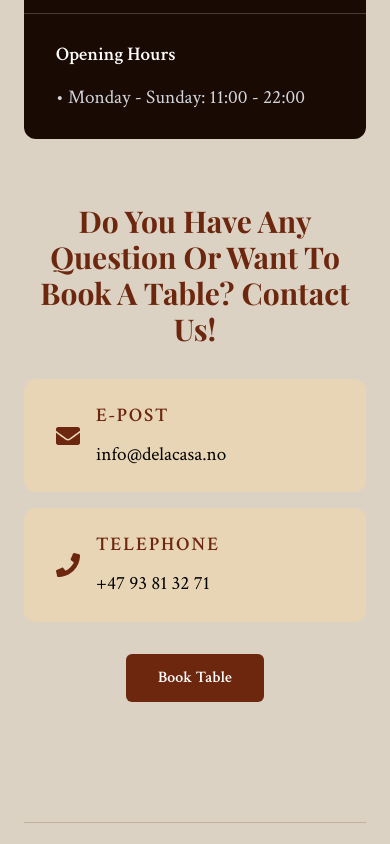
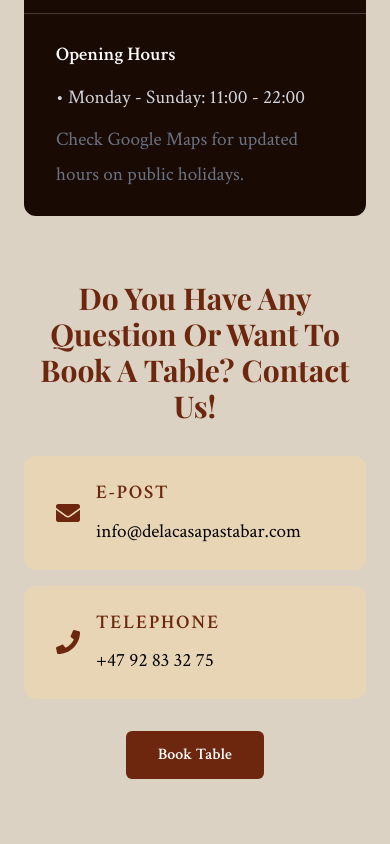
Before and after one commit to RosarioBA/delacasa-website, a Next.js app: page /contact in a window 390 px wide. Shown: the part 800-1644 px from the top of the page. Built offline with nearby package versions, Linux system fonts and the light colour scheme.

Commit message:
fix: correct phone, email, copyright and add takeaway to nav

```diff
--- a/app/about/page.tsx
+++ b/app/about/page.tsx
@@ -39,7 +39,7 @@ export default function AboutPage() {
             >
               D
             </span>
-            e La Casa is the latest chapter in a story that began over 20 years ago, when the Bonita Handel family first set roots in Oslo.
+            e La Casa is the latest chapter in a story that began over 20 years ago, when the Bonita family first came to Oslo.
           </p>
 
           <p style={{ textAlign: "justify" }}>
--- a/app/contact/page.tsx
+++ b/app/contact/page.tsx
@@ -74,7 +74,7 @@ const faqs = [
         <a href="https://receipts.bonitahandel.no/" target="_blank" rel="noopener noreferrer" className="underline underline-offset-2">
           receipt finder
         </a>
-        {" "}to locate your receipt. Still having trouble? Drop us an email at info@delacasa.no.
+        {" "}to locate your receipt. Still having trouble? Drop us an email at info@delacasapastabar.com.
       </>
     ),
   },
@@ -125,6 +125,7 @@ export default function ContactPage() {
             <div className="px-8 py-6">
               <p className="text-white font-bold text-lg mb-2">Opening Hours</p>
               <p className="text-gray-300 text-sm">• Monday - Sunday: 11:00 - 22:00</p>
+              <p className="text-gray-500 text-xs mt-2">Check Google Maps for updated hours on public holidays.</p>
             </div>
           </div>
         </div>
@@ -150,7 +151,7 @@ export default function ContactPage() {
                 <p className="text-xs font-semibold tracking-widest uppercase text-[#6C270E] mb-1">
                   e-post
                 </p>
-                <p className="text-[#010101] font-medium">info@delacasa.no</p>
+                <p className="text-[#010101] font-medium">info@delacasapastabar.com</p>
               </div>
             </div>
 
@@ -163,7 +164,7 @@ export default function ContactPage() {
                 <p className="text-xs font-semibold tracking-widest uppercase text-[#6C270E] mb-1">
                   telephone
                 </p>
-                <p className="text-[#010101] font-medium">+47 93 81 32 71</p>
+                <p className="text-[#010101] font-medium">+47 92 83 32 75</p>
               </div>
             </div>
           </div>
--- a/app/page.tsx
+++ b/app/page.tsx
@@ -9,7 +9,7 @@ const localBusinessSchema = {
   description: "Fresh pasta bar in Frogner, Oslo. Build your own pasta with your choice of sauce and toppings.",
   url: "https://www.delacasapastabar.com",
   telephone: "+4792833275",
-  email: "info@delacasa.no",
+  email: "info@delacasapastabar.com",
   address: {
     "@type": "PostalAddress",
     streetAddress: "Frognerveien 35A",
--- a/components/Footer.tsx
+++ b/components/Footer.tsx
@@ -64,7 +64,7 @@ export default function Footer() {
 
       {/* Copyright */}
       <div className="border-t border-gray-800 pt-6 text-center text-xs text-gray-400">
-        <p>© 2026 De La Casa. All rights reserved.</p>
+        <p>© 2026 Bonita Handel AS. All rights reserved.</p>
         <p className="mt-1">Bonita Handel AS — org. nr. 914 263 468</p>
       </div>
     </footer>
--- a/components/Navbar.tsx
+++ b/components/Navbar.tsx
@@ -13,6 +13,7 @@ const links = [
   { href: "/menu", label: "Menu" },
   { href: "/about", label: "About" },
   { href: "/contact", label: "Contact" },
+  { href: "/#takeaway", label: "Takeaway" },
   { href: "https://givn.no/en/shop/delacasa", label: "Gift Cards", external: true },
 ];
 
--- a/components/Takeaway.tsx
+++ b/components/Takeaway.tsx
@@ -4,7 +4,7 @@ import Button from "@/components/Button";
 
 export default function Takeaway() {
   return (
-    <section className="bg-[#DBD2C3] px-6 md:px-16 py-16 md:py-24">
+    <section id="takeaway" className="bg-[#DBD2C3] px-6 md:px-16 py-16 md:py-24">
       <div className="max-w-6xl mx-auto flex flex-col md:flex-row items-center gap-10 md:gap-16">
 
         {/* Image */}
```
